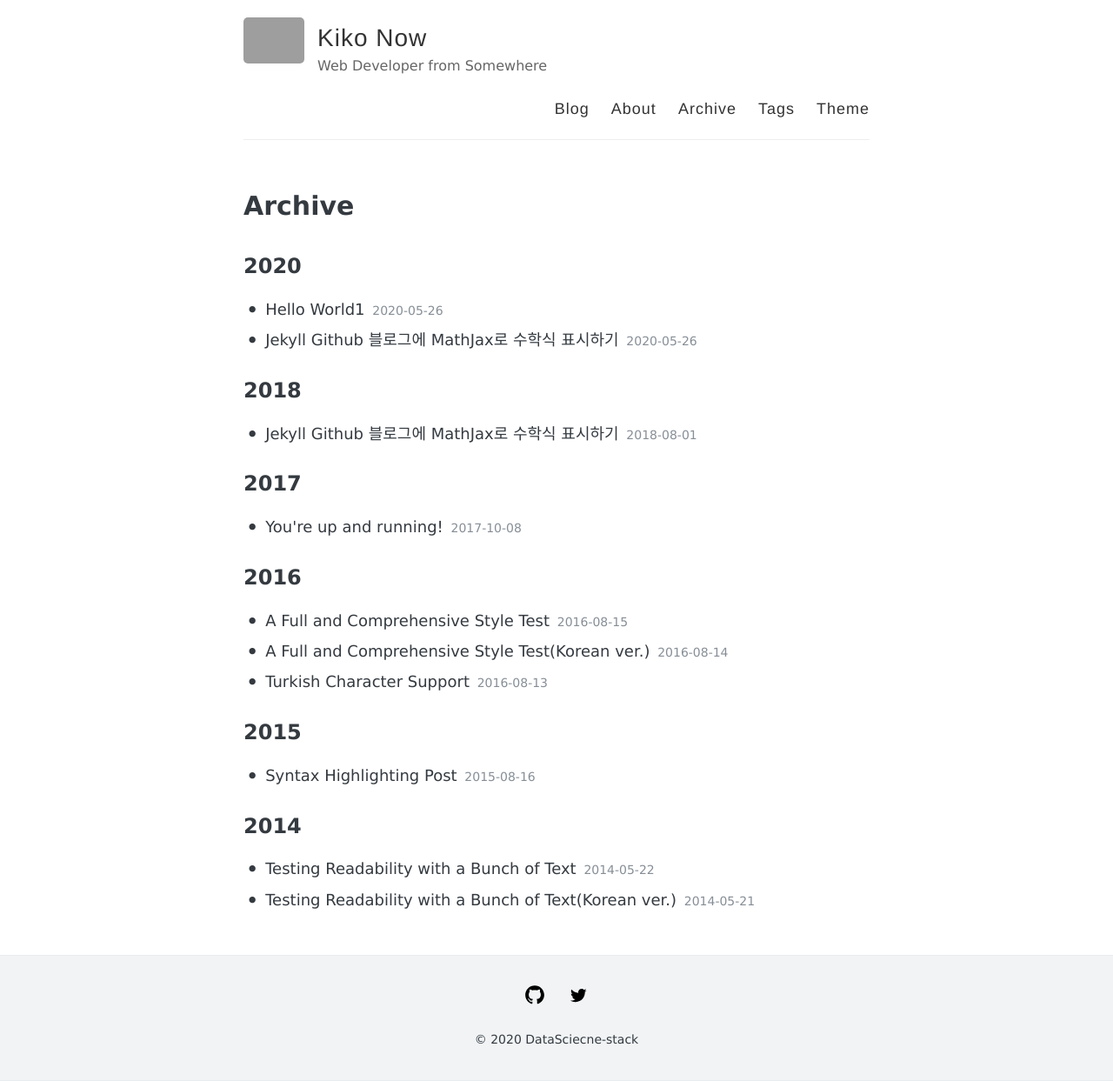
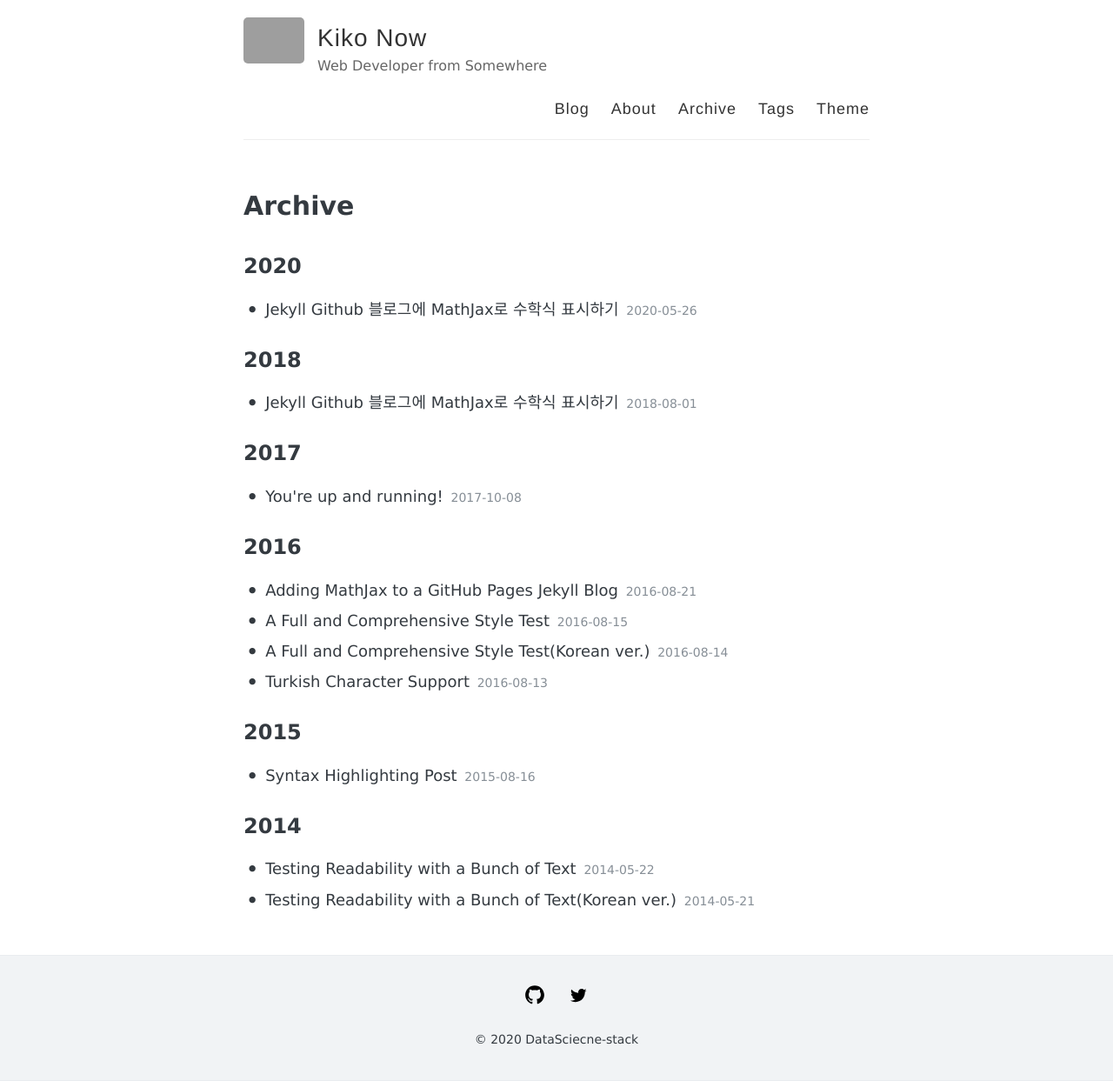
Before and after one commit to DataScience-stack/DataScience-stack.github.io, a Jekyll site: the page built from archive/index.html, in a window 1280 px wide. Shown: the whole page at 87% size. Built offline with Jekyll 4.4.1, drawn with Linux system fonts in a browser that asks for light colours; some of the changed lines change nothing that is shown; grey boxes are pictures that could not be loaded.

Commit message:
Update 2020-05-26-hello-world1.md

```diff
--- a/_posts/2020-05-26-hello-world1.md
+++ b/_posts/2020-05-26-hello-world1.md
@@ -1,5 +1,16 @@
 ---
+layout: post
 mathjax: true
+comments: true
+title:  "Adding MathJax to a GitHub Pages Jekyll Blog"
+date:   2016-08-21 23:41:54 +0000
+categories: github jekyll
 ---
 
-$y=ax+b$
+
+In N-dimensional simplex noise, the squared kernel summation radius $r^2$ is $\frac 1 2$
+for all values of N. This is because the edge length of the N-simplex $s = \sqrt {\frac {N} {N + 1}}$
+divides out of the N-simplex height $h = s \sqrt {\frac {N + 1} {2N}}$.
+The kerel summation radius $r$ is equal to the N-simplex height $h$.
+
+$$ r = h = \sqrt{\frac {1} {2}} = \sqrt{\frac {N} {N+1}} \sqrt{\frac {N+1} {2N}} $$
```
